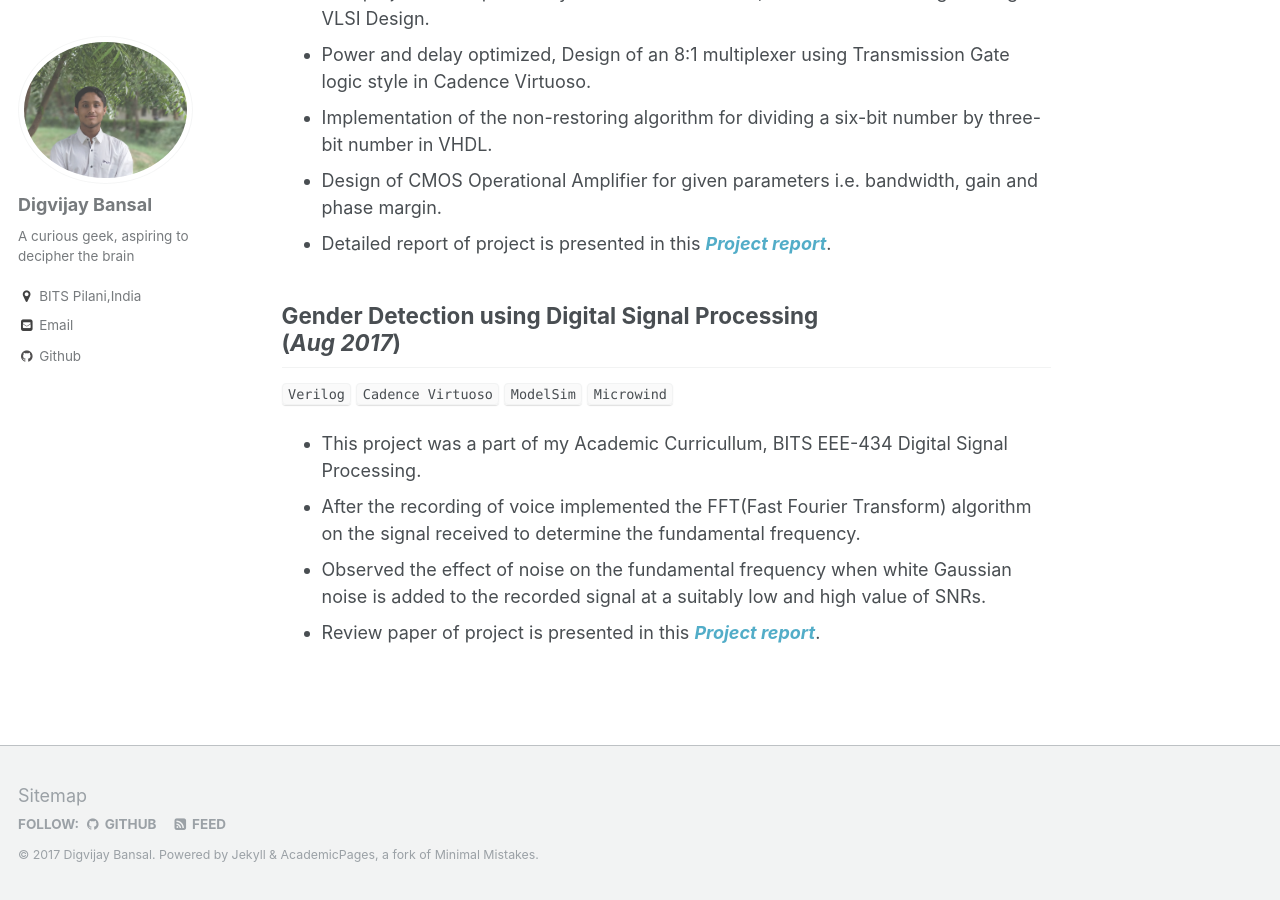
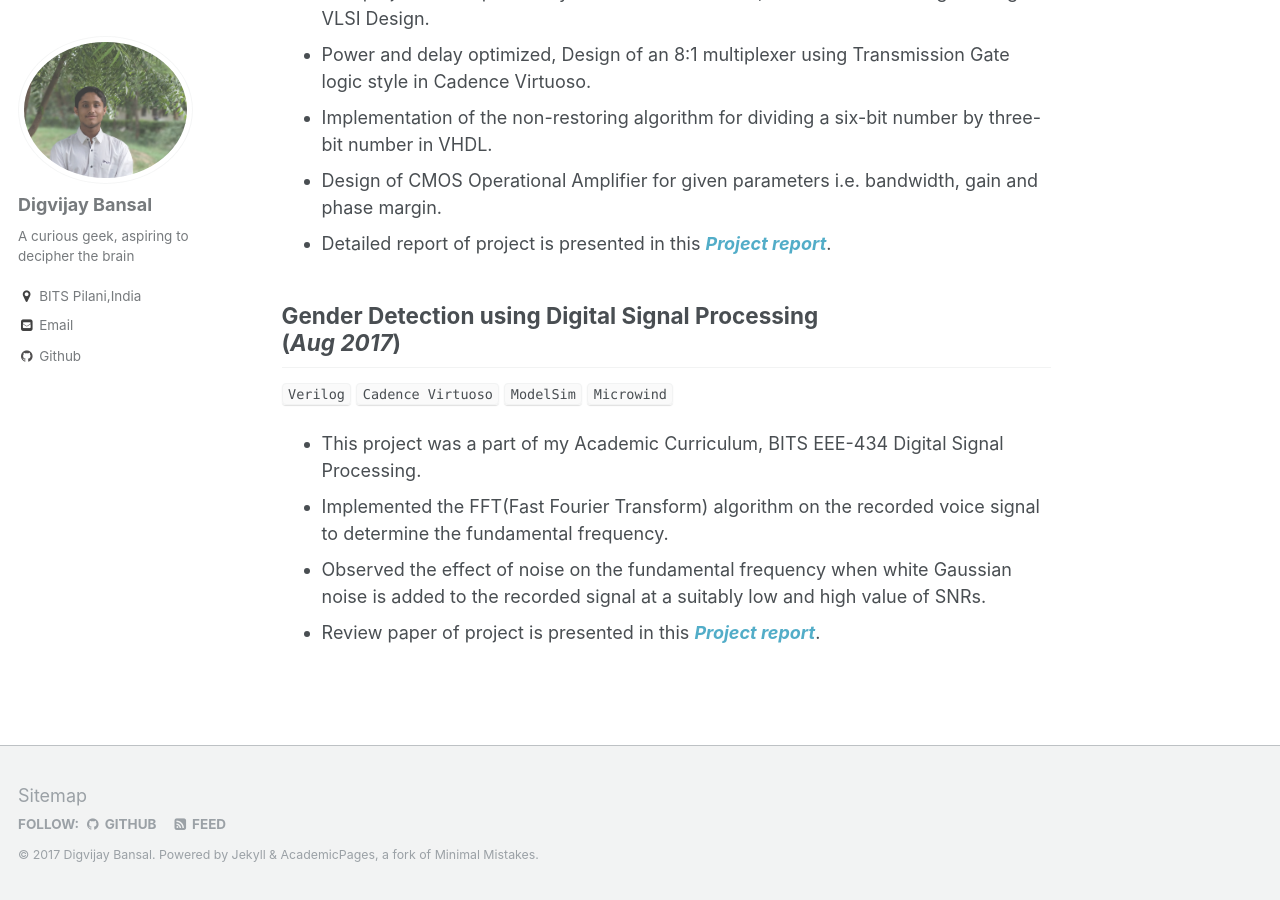
Before and after one commit to digvijay-bansal/digvijay-bansal.github.io, a Jekyll site: the page built from _pages/projects.md, in a window 1280 px wide and 900 px high, scrolled down 1285 px. Built offline with Jekyll 4.4.1, drawn with Linux system fonts in a browser that asks for light colours.

Commit message:
Update projects.md

```diff
--- a/_pages/projects.md
+++ b/_pages/projects.md
@@ -33,7 +33,7 @@ redirect_from:
 
 ## Gender Detection using Digital Signal Processing<br>(_Aug 2017_)
 `Verilog` `Cadence Virtuoso` `ModelSim` `Microwind`<br>
-* This project was a part of my Academic Curricullum, BITS EEE-434 Digital Signal Processing.
-* After the recording of voice implemented the FFT(Fast Fourier Transform) algorithm on the signal received to determine the fundamental frequency.
+* This project was a part of my Academic Curriculum, BITS EEE-434 Digital Signal Processing.
+* Implemented the FFT(Fast Fourier Transform) algorithm on the recorded voice signal to determine the fundamental frequency.
 * Observed the effect of noise on the fundamental frequency when white Gaussian noise is added to the recorded signal at a suitably low and high value of SNRs.<br>
 * Review paper of project is presented in this [**_Project report_**](https://github.com/digvijay-bansal/Gender-Detection).
```
